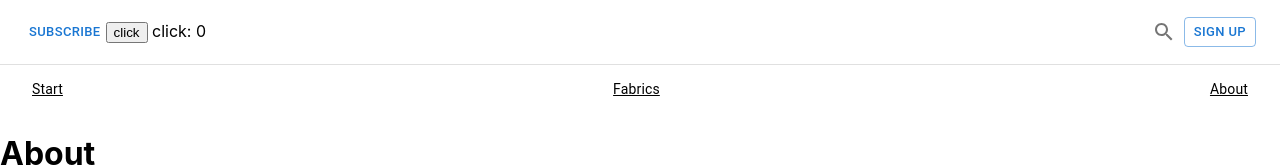
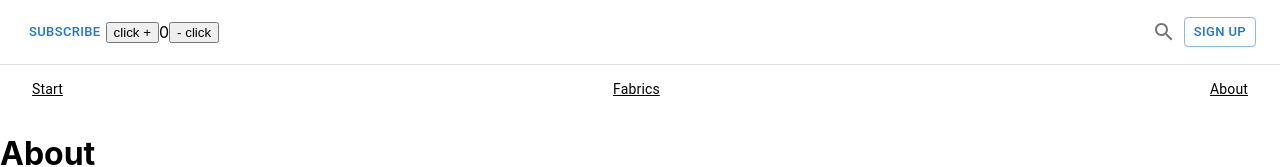
Before and after one commit to zer01eden/final_project, a React (Create React App) app: page /About in a window 1280 px wide. Shown: the top 167 px of the page. Built offline with nearby package versions, Linux system fonts and the light colour scheme.

Commit message:
update component FunCount increase & decrease ;)

```diff
--- a/src/components/FunCount.tsx
+++ b/src/components/FunCount.tsx
@@ -2,10 +2,17 @@ import React, { useState } from 'react';
 
 export default function FunCount() {
 	const [count, setCount] = useState(0);
+	const increaseCount = () => {
+		setCount(count + 1);
+	};
+	const decreaseCount = () => {
+		setCount(count - 1);
+	};
 	return (
-		<div>
-			<button onClick={() => setCount(count + 1)}>click</button>
-			<span> click: {count} </span>
-		</div>
+		<>
+			<button onClick={increaseCount}>click +</button>
+			<span> {count} </span>
+			<button onClick={decreaseCount}> - click </button>
+		</>
 	);
 }
```
Also changed, not shown: src/App.tsx (+3 -4 lines).
